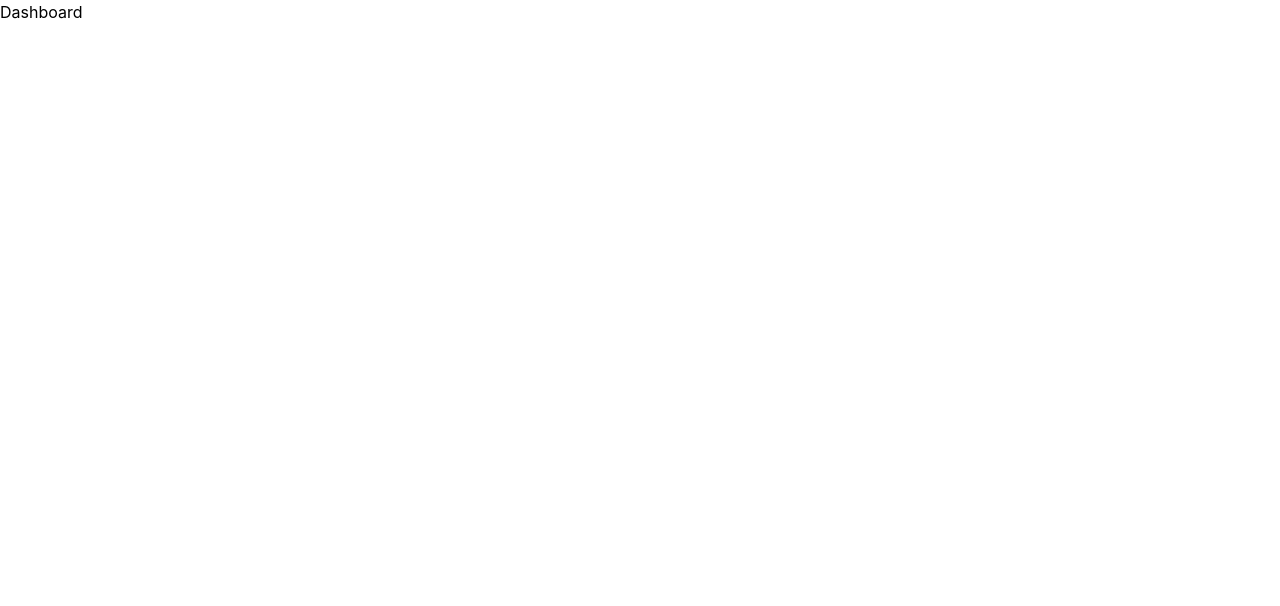
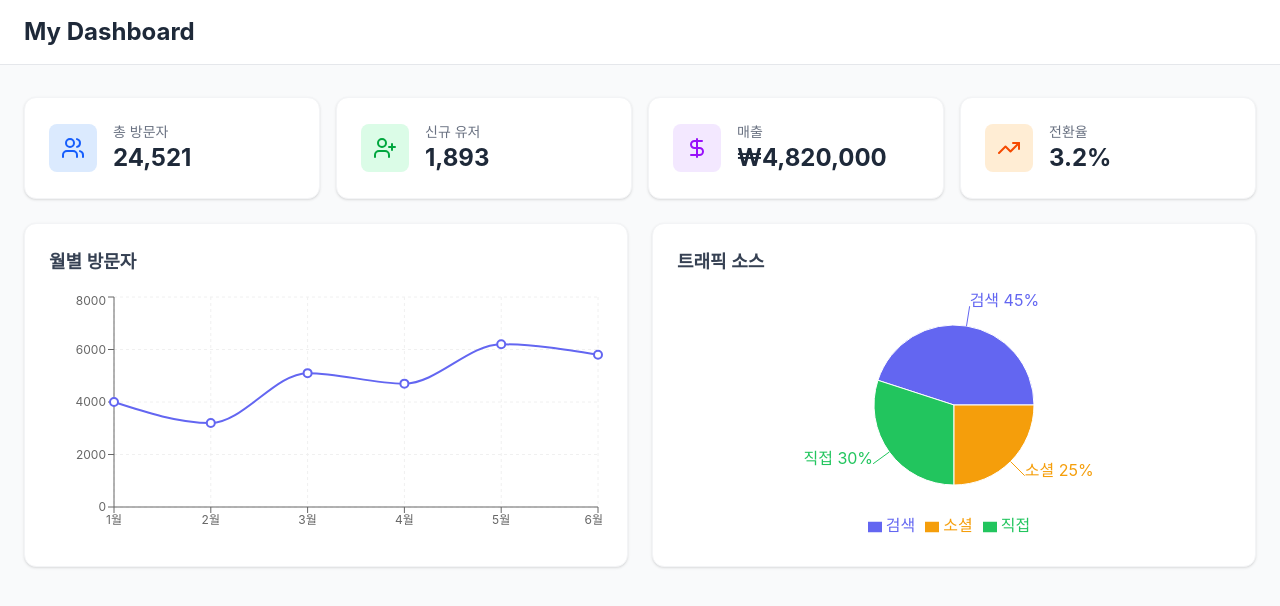
Before and after one commit to leedw80/dashboard, a React (Vite) app: page / in a window 1280 px wide. Shown: the top 606 px of the page. Built offline with nearby package versions, Linux system fonts and the light colour scheme.

Commit message:
feat: App 레이아웃 조립 완료

```diff
--- a/src/App.jsx
+++ b/src/App.jsx
@@ -1,3 +1,24 @@
+import Header from './components/Header'
+import StatCard from './components/StatCard'
+import LineChartWidget from './components/LineChartWidget'
+import PieChartWidget from './components/PieChartWidget'
+import { stats } from './data/mockData'
+
 export default function App() {
-  return <div>Dashboard</div>
+  return (
+    <div className="min-h-screen bg-gray-50">
+      <Header />
+      <main className="max-w-7xl mx-auto px-6 py-8 space-y-6">
+        <div className="grid grid-cols-1 sm:grid-cols-2 lg:grid-cols-4 gap-4">
+          {stats.map((stat) => (
+            <StatCard key={stat.title} {...stat} />
+          ))}
+        </div>
+        <div className="grid grid-cols-1 lg:grid-cols-2 gap-6">
+          <LineChartWidget />
+          <PieChartWidget />
+        </div>
+      </main>
+    </div>
+  )
 }
```
Also changed, not shown: 1 other file (tests, documents, lock files or other folders).
